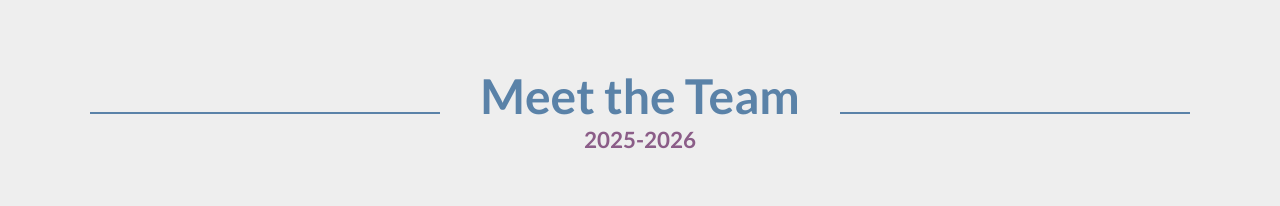
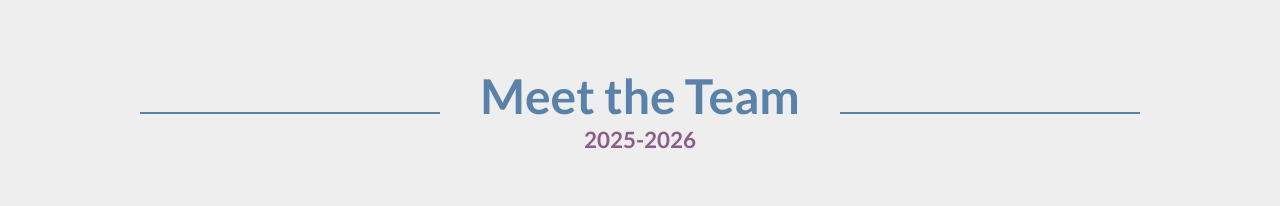
Before and after one commit to cordsa/cordsa-website, a React (Vite) app: page /about in a window 1280 px wide. Shown: the part 1460-1666 px from the top of the page. Built offline with nearby package versions, Linux system fonts and the light colour scheme; a web font is replaced by a local one.

Commit message:
Refactor Team.css for layout adjustments
Updated CSS styles for the team section to improve layout and responsiveness.

```diff
--- a/src/pages/about-page/team/Team.css
+++ b/src/pages/about-page/team/Team.css
@@ -1,15 +1,14 @@
 /* CORDSA TEAM SECTION */
 
 #team {
-  /* Full-width breakout so the grey box spans the whole page */
+  /* Full-width section: breaks out of any parent container */
   position: relative;
-  left: 50%;
-  transform: translateX(-50%);
   width: 100vw;
   max-width: 100vw;
+  margin-left: calc(50% - 50vw);
+  margin-right: calc(50% - 50vw);
   min-height: 800px;
   box-sizing: border-box;
-  margin: 0;
   padding: 90px 40px;
   background-color: var(--primary-color-2);
   display: flex;
@@ -21,11 +20,12 @@
 
 .team-header {
   width: 100%;
+  max-width: 1000px;
+  margin: 0 auto 60px auto;
   display: flex;
   justify-content: center;
   align-items: center;
   gap: 40px;
-  margin-bottom: 60px;
 }
 
 .team-line {
@@ -135,6 +135,10 @@
   .team-grid {
     max-width: 620px;
   }
+
+  .team-header {
+    max-width: 620px;
+  }
 }
 
 /* MOBILE */
```
